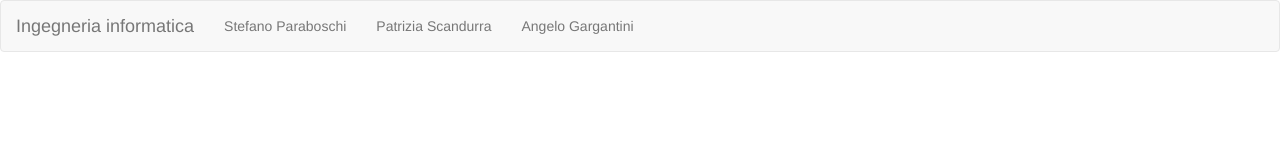
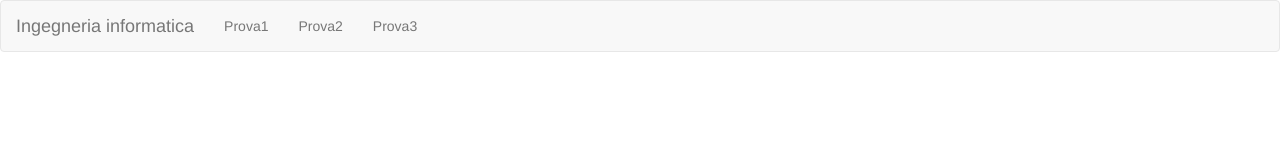
Before and after one commit to nicoloalbergoni/nicoloalbergoni.github.io, a plain HTML site: page index.html in a window 1280 px wide. Drawn offline with nearby package versions, Linux system fonts and the light colour scheme.

Commit message:
Modificata pagina index.html

```diff
--- a/index.html
+++ b/index.html
@@ -10,9 +10,9 @@
 					<a class="navbar-brand" href="http://cs.unibg.it" target="_blanck">Ingegneria informatica</a>
 				</div>
 			<ul class="nav navbar-nav">
-			<li><a href="http://cs.unibg.it/parabosc" target="_blanck" >Stefano Paraboschi</a></li>
-			<li><a href="http://cs.unibg.it/parabosc" target="_blanck" >Patrizia Scandurra</a></li>
-			<li><a href="http://cs.unibg.it/parabosc" target="_blanck" >Angelo Gargantini</a></li>
+			<li><a href="" target="_blanck" >Prova1</a></li>
+			<li><a href="" target="_blanck" >Prova2</a></li>
+			<li><a href="" target="_blanck" >Prova3</a></li>
 			</ul>
 			</div>
 		</nav>
```
